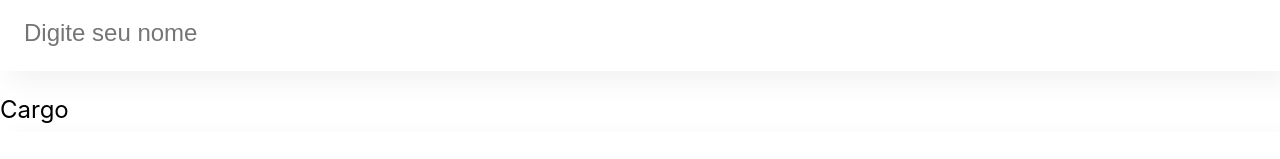
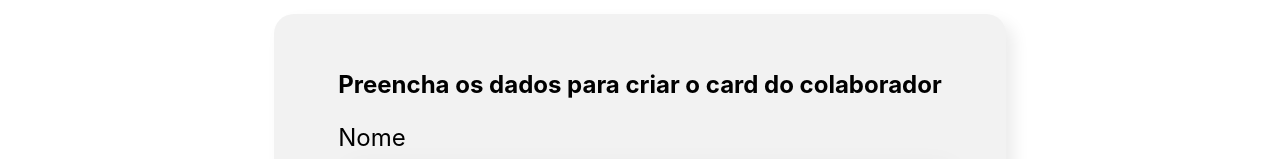
Before and after one commit to Adrianodbs/Organo, a React (Create React App) app: page / in a window 1280 px wide. Shown: the part 370-529 px from the top of the page. Built offline with nearby package versions, Linux system fonts and the light colour scheme.

Commit message:
criando o formulário

```diff
--- a/src/App.js
+++ b/src/App.js
@@ -1,13 +1,11 @@
 import Banner from './components/Banner'
-import CampoTexto from './components/CampoTexto'
+import Formulario from './components/Formulario'
 
 function App() {
   return (
     <div className="App">
       <Banner />
-      <CampoTexto label="Nome" placeholder="Digite seu nome" />
-      <CampoTexto label="Cargo" placeholder="Digite seu cargo" />
-      <CampoTexto label="Imagem" placeholder="Digite o endereço da imagem" />
+      <Formulario />
     </div>
   )
 }
--- /dev/null
+++ b/src/components/Formulario/Formulario.css
@@ -0,0 +1,13 @@
+.formulario{
+  display: flex;
+  justify-content: center;
+  margin: 80px 0;
+}
+
+.formulario form{
+  max-width: 80%;
+  background-color: #f2f2f2;
+  border-radius: 20px;
+  padding: 36px 64px;
+  box-shadow: 8px 8px 16px rgba(0, 0, 0, 0.08);
+}
--- /dev/null
+++ b/src/components/Formulario/index.js
@@ -0,0 +1,17 @@
+import CampoTexto from '../CampoTexto'
+import './Formulario.css'
+
+const Formulario = () => {
+  return (
+    <section className="formulario">
+      <form>
+        <h2>Preencha os dados para criar o card do colaborador</h2>
+        <CampoTexto label="Nome" placeholder="Digite seu nome" />
+        <CampoTexto label="Cargo" placeholder="Digite seu cargo" />
+        <CampoTexto label="Imagem" placeholder="Digite o endereço da imagem" />
+      </form>
+    </section>
+  )
+}
+
+export default Formulario
```
